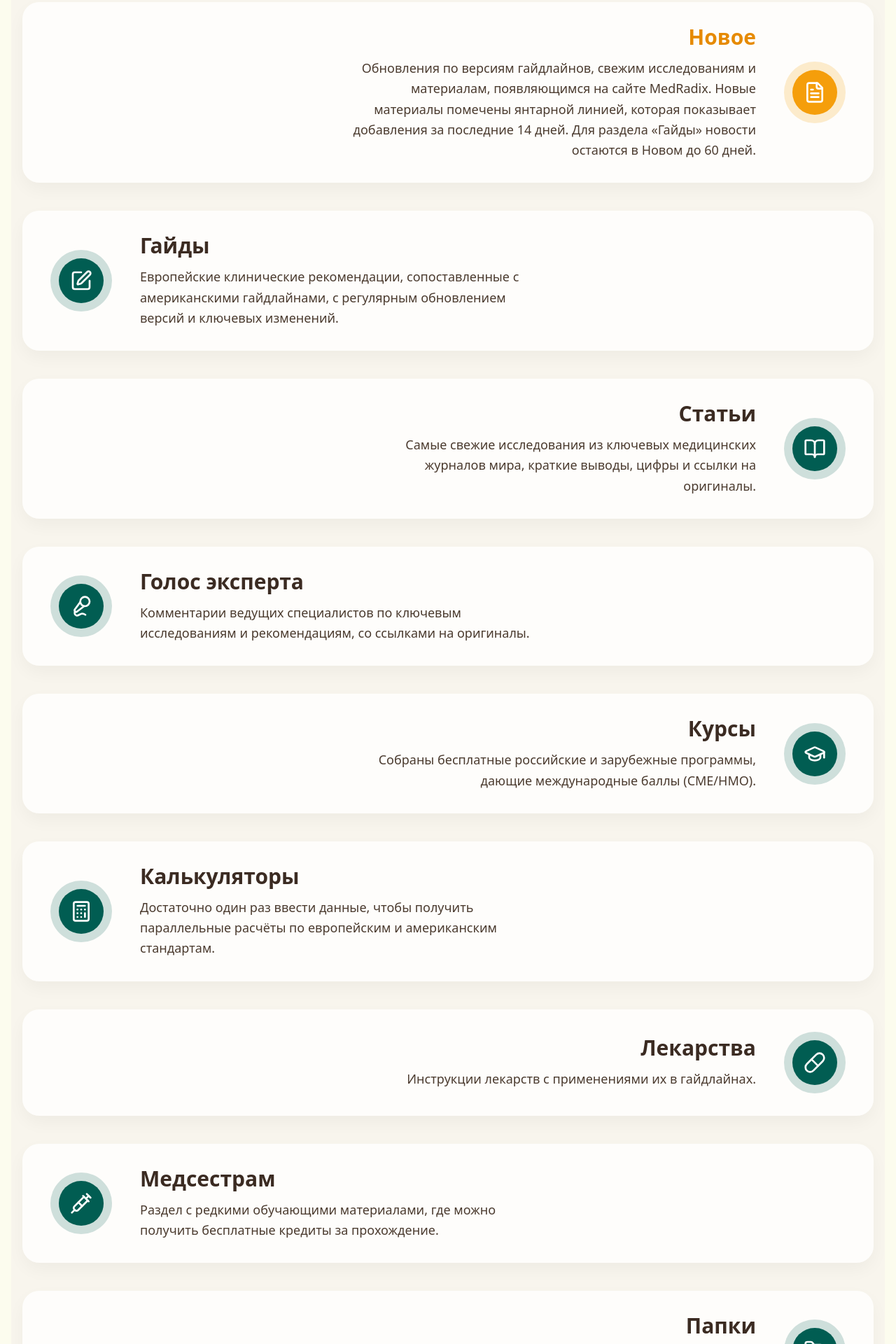
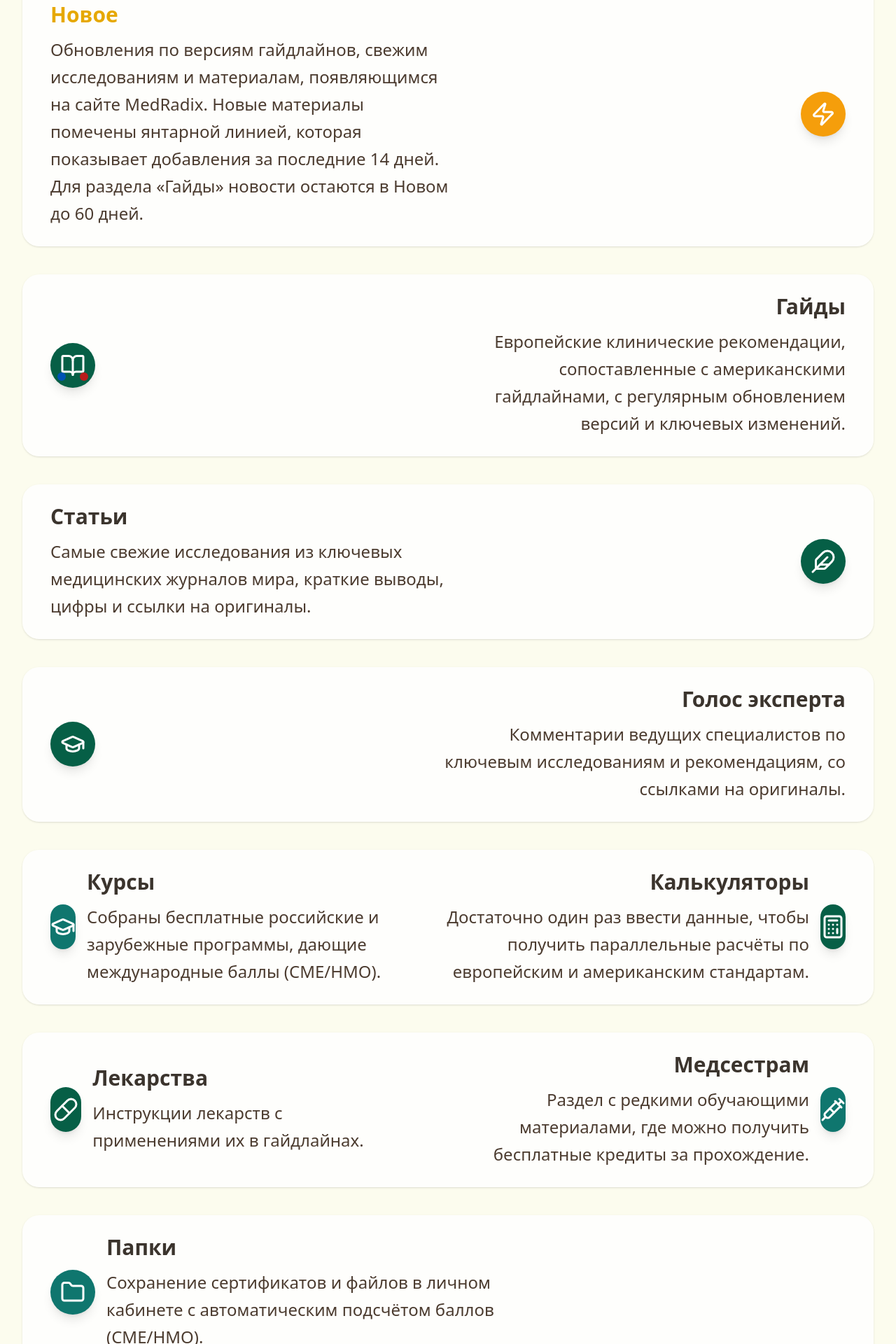
Before and after one commit to NMaryko/MedRadix, a Next.js app: page / in a window 1280 px wide. Shown: the part 560-2480 px from the top of the page at 70% size. Built offline with nearby package versions, Linux system fonts and the light colour scheme.

Commit message:
Refactor HomePage layout and replace icons
Refactor HomePage component layout and update icons.

```diff
--- a/app/page.tsx
+++ b/app/page.tsx
@@ -2,15 +2,14 @@
 
 import { useState } from 'react';
 import {
-  FileText,
+  Zap,
   BookOpen,
-  PenSquare,
-  Mic2,
+  Feather,
   GraduationCap,
   Calculator,
   Pill,
   Syringe,
-  FolderOpen,
+  Folder,
 } from 'lucide-react';
 
 const SPECIALTIES: string[] = [
@@ -54,7 +53,8 @@ const NEWS = [
   },
   {
     id: 3,
-    title: 'Исследование The Lancet: связь между сном и риском деменции',
+    title:
+      'Исследование The Lancet: связь между сном и риском деменции',
     href: '#',
   },
   {
@@ -71,115 +71,6 @@ const NEWS = [
   },
 ];
 
-type SectionId =
-  | 'news'
-  | 'guides'
-  | 'articles'
-  | 'experts'
-  | 'courses'
-  | 'calculators'
-  | 'drugs'
-  | 'nurses'
-  | 'folders';
-
-interface SectionConfig {
-  id: SectionId;
-  title: string;
-  description: string;
-  href: string;
-}
-
-const SECTIONS: SectionConfig[] = [
-  {
-    id: 'news',
-    title: 'Новое',
-    description:
-      'Обновления по версиям гайдлайнов, свежим исследованиям и материалам, появляющимся на сайте MedRadix. Новые материалы помечены янтарной линией, которая показывает добавления за последние 14 дней. Для раздела «Гайды» новости остаются в Новом до 60 дней.',
-    href: '/news',
-  },
-  {
-    id: 'guides',
-    title: 'Гайды',
-    description:
-      'Европейские клинические рекомендации, сопоставленные с американскими гайдлайнами, с регулярным обновлением версий и ключевых изменений.',
-    href: '/guides',
-  },
-  {
-    id: 'articles',
-    title: 'Статьи',
-    description:
-      'Самые свежие исследования из ключевых медицинских журналов мира, краткие выводы, цифры и ссылки на оригиналы.',
-    href: '/articles',
-  },
-  {
-    id: 'experts',
-    title: 'Голос эксперта',
-    description:
-      'Комментарии ведущих специалистов по ключевым исследованиям и рекомендациям, со ссылками на оригиналы.',
-    href: '/experts',
-  },
-  {
-    id: 'courses',
-    title: 'Курсы',
-    description:
-      'Собраны бесплатные российские и зарубежные программы, дающие международные баллы (CME/НМО).',
-    href: '/courses',
-  },
-  {
-    id: 'calculators',
-    title: 'Калькуляторы',
-    description:
-      'Достаточно один раз ввести данные, чтобы получить параллельные расчёты по европейским и американским стандартам.',
-    href: '/calculators',
-  },
-  {
-    id: 'drugs',
-    title: 'Лекарства',
-    description:
-      'Инструкции лекарств с применениями их в гайдлайнах.',
-    href: '/drugs',
-  },
-  {
-    id: 'nurses',
-    title: 'Медсестрам',
-    description:
-      'Раздел с редкими обучающими материалами, где можно получить бесплатные кредиты за прохождение.',
-    href: '/nurses',
-  },
-  {
-    id: 'folders',
-    title: 'Папки',
-    description:
-      'Сохранение сертификатов и файлов в личном кабинете с автоматическим подсчётом баллов (CME/НМО).',
-    href: '/folders',
-  },
-];
-
-function getSectionIcon(id: SectionId) {
-  switch (id) {
-    case 'news':
-      return FileText;
-    case 'guides':
-      return PenSquare;
-    case 'articles':
-      return BookOpen;
-    case 'experts':
-      return Mic2;
-    case 'courses':
-      return GraduationCap;
-    case 'calculators':
-      return Calculator;
-    case 'drugs':
-      return Pill;
-    case 'nurses':
-      return Syringe;
-    case 'folders':
-      return FolderOpen;
-    default:
-      return FileText;
-  }
-}
-
 export default function HomePage() {
   const [selectedSpecialty, setSelectedSpecialty] = useState('Все');
 
@@ -187,10 +78,9 @@ export default function HomePage() {
 
   return (
     <main className="bg-[#fcfcee] min-h-screen">
-      {/* --- КОМПАКТНЫЙ БЛОК АФОРИЗМА СВЕРХУ (НЕ ТРОГАЛ) --- */}
+      {/* Блок афоризма + фильтр специальности (НЕ трогаем структуру, только размеры шрифтов) */}
       <section className="border-b border-gray-200">
         <div className="max-w-[1360px] mx-auto px-4 pt-4 pb-4">
-          {/* три колонки: чип слева, афоризм по центру, фильтр справа */}
           <div className="flex items-center">
             {/* Левая колонка: чип */}
             <div className="flex-1 flex justify-start">
@@ -199,17 +89,17 @@ export default function HomePage() {
               </button>
             </div>
 
-            {/* Центральная колонка: афоризм по центру */}
+            {/* Центр: афоризм */}
             <div className="flex-shrink-0 text-center">
-              <h2 className="text-2xl md:text-3xl font-semibold italic tracking-wide">
+              <h2 className="text-3xl md:text-4xl font-semibold italic tracking-wide">
                 Mens sana in corpore sano
               </h2>
-              <p className="mt-1.5 text-sm text-[#3b342d]">
+              <p className="mt-2 text-lg md:text-xl text-[#3b342d]">
                 В здоровом теле — здоровый дух (Ювенал)
               </p>
             </div>
 
-            {/* Правая колонка: фильтр специальности */}
+            {/* Правая колонка: Специальность */}
             <div className="flex-1 flex justify-end">
               <div className="flex flex-col items-end gap-1">
                 <span className="text-[11px] uppercase tracking-[0.18em] text-[#9c978f]">
@@ -232,7 +122,7 @@ export default function HomePage() {
         </div>
       </section>
 
-      {/* --- СПИСОК НОВОСТЕЙ С МОЛНИЕЙ СЛЕВА (НЕ ТРОГАЛ) --- */}
+      {/* Список новостей с одной общей «молнией» слева */}
       <section className="relative max-w-[1360px] mx-auto px-4 pt-8 pb-16">
         {/* Жёлтая линия от нижней до верхней новости */}
         <div className="absolute left-10 top-2 bottom-2 flex items-stretch pointer-events-none">
@@ -242,15 +132,15 @@ export default function HomePage() {
         <ul className="space-y-4 pl-16">
           {filteredNews.map((item) => (
             <li key={item.id} className="flex items-start gap-4">
-              {/* Иконка-кружок */}
+              {/* Иконка-кружок с молнией */}
               <div className="flex h-7 w-7 flex-none items-center justify-center rounded-full border border-[#3b3640] bg-white shadow-[0_0_0_1px_rgba(0,0,0,0.03)]">
-                <span className="h-4 w-[2px] bg-[#facc15] rounded-full" />
+                <Zap className="h-4 w-4 text-[#facc15]" />
               </div>
 
-              {/* Кликабельная новость, шрифт чуть крупнее */}
+              {/* Кликабельная новость — font, как у описаний разделов */}
               <a
                 href={item.href}
-                className="text-[16px] md:text-[17px] leading-relaxed text-[#3b342d] hover:text-[#015d52] transition-colors"
+                className="text-lg md:text-xl leading-relaxed text-[#3b342d] hover:text-[#015d52] transition-colors"
               >
                 {item.title}
               </a>
@@ -259,105 +149,204 @@ export default function HomePage() {
         </ul>
       </section>
 
-      {/* --- ШАХМАТКА РАЗДЕЛОВ --- */}
-      <section className="border-t border-gray-200 bg-[#f8f4ee]/80">
-        <div className="max-w-[1360px] mx-auto px-4 py-16 space-y-10">
-          {SECTIONS.map((section, index) => {
-            const Icon = getSectionIcon(section.id);
-            const isOdd = (index + 1) % 2 === 1; // 1,3,5... — нечётные
-            const isNews = section.id === 'news';
-
-            const textColorTitle =
-              section.id === 'news' ? 'text-[#e68a00]' : 'text-[#3b2b22]';
-
-            const haloBase = isNews ? 'bg-[#f59e0b33]' : 'bg-[#015d5230]';
-            const circleBase = isNews ? 'bg-[#f59e0b]' : 'bg-[#015d52]';
-
-            return (
-              <a
-                key={section.id}
-                href={section.href}
-                className="block group"
-              >
-                <div
-                  className={`flex items-center gap-10 rounded-3xl bg-white/80 px-10 py-8 shadow-[0_10px_25px_rgba(0,0,0,0.04)] transition-all duration-300 group-hover:shadow-[0_16px_40px_rgba(0,0,0,0.12)] group-hover:-translate-y-0.5
-                  `}
-                >
-                  {isOdd ? (
-                    <>
-                      {/* Текст справа */}
-                      <div className="flex-1 text-right">
-                        <h3
-                          className={`${textColorTitle} text-2xl md:text-3xl font-semibold mb-3`}
-                        >
-                          {section.title}
+      {/* Шахматка разделов */}
+      <section className="max-w-[1360px] mx-auto px-4 pb-20 space-y-10">
+        {/* 1. Новое (иконка молния + жёлтый круг) */}
+        <div className="flex items-center justify-between gap-10 rounded-3xl bg-white/80 shadow-sm hover:shadow-lg transition-shadow duration-200 px-10 py-7 cursor-pointer">
+          {/* Текст слева */}
+          <div className="max-w-xl mr-auto">
+            <h3 className="text-2xl md:text-3xl font-semibold text-[#e6a800] mb-3">
+              Новое
             </h3>
-                        <p className="text-base md:text-lg leading-relaxed text-[#4b3b2f] max-w-xl ml-auto">
-                          {section.description}
+            <p className="text-xl md:text-2xl leading-relaxed text-[#4b3b2f]">
+              Обновления по версиям гайдлайнов, свежим исследованиям и
+              материалам, появляющимся на сайте MedRadix. Новые материалы
+              помечены янтарной линией, которая показывает добавления за
+              последние 14 дней. Для раздела «Гайды» новости остаются в Новом до
+              60 дней.
             </p>
           </div>
 
           {/* Иконка справа */}
-                      <div className="flex-none flex justify-end">
-                        <div
-                          className={`relative rounded-full p-3 ${haloBase} transition-all duration-300 group-hover:scale-110 group-hover:bg-opacity-70`}
-                        >
-                          <div
-                            className={`flex h-16 w-16 items-center justify-center rounded-full ${circleBase} text-white`}
-                          >
-                            <Icon className="h-8 w-8" />
+          <div className="flex items-center justify-center">
+            <div className="relative">
+              <div className="h-16 w-16 rounded-full bg-[#f59e0b] flex items-center justify-center shadow-lg transition-transform duration-200 group-hover:scale-105">
+                <Zap className="h-9 w-9 text-white" />
               </div>
-                        </div>
-                      </div>
-                    </>
-                  ) : (
-                    <>
-                      {/* Иконка слева */}
-                      <div className="flex-none flex justify-start">
-                        <div
-                          className={`relative rounded-full p-3 ${haloBase} transition-all duration-300 group-hover:scale-110 group-hover:bg-opacity-70`}
-                        >
-                          <div
-                            className={`flex h-16 w-16 items-center justify-center rounded-full ${circleBase} text-white`}
-                          >
-                            <Icon className="h-8 w-8" />
             </div>
           </div>
         </div>
 
-                      {/* Текст слева */}
-                      <div className="flex-1 text-left">
-                        <h3
-                          className={`${textColorTitle} text-2xl md:text-3xl font-semibold mb-3`}
-                        >
-                          {section.title}
+        {/* 2. Гайды (иконка книга + мини-флажки внутри) */}
+        <div className="flex items-center justify-between gap-10 rounded-3xl bg-white/80 shadow-sm hover:shadow-lg transition-shadow duration-200 px-10 py-7 cursor-pointer">
+          {/* Иконка слева */}
+          <div className="flex items-center justify-center">
+            <div className="relative">
+              <div className="h-16 w-16 rounded-full bg-[#065f46] flex items-center justify-center shadow-lg transition-transform duration-200 group-hover:scale-105">
+                <div className="relative">
+                  <BookOpen className="h-9 w-9 text-white" />
+                  {/* маленькие “флажки” EU/US */}
+                  <div className="absolute -bottom-1 -left-1 h-3 w-3 rounded-full bg-[#0052B4]" />
+                  <div className="absolute -bottom-1 -right-1 h-3 w-3 rounded-full bg-[#b91c1c]" />
+                </div>
+              </div>
+            </div>
+          </div>
+
+          {/* Текст справа */}
+          <div className="max-w-xl ml-auto text-right">
+            <h3 className="text-2xl md:text-3xl font-semibold text-[#3b342d] mb-3">
+              Гайды
             </h3>
-                        <p className="text-base md:text-lg leading-relaxed text-[#4b3b2f] max-w-xl mr-auto">
-                          {section.description}
+            <p className="text-xl md:text-2xl leading-relaxed text-[#4b3b2f]">
+              Европейские клинические рекомендации, сопоставленные с
+              американскими гайдлайнами, с регулярным обновлением версий и
+              ключевых изменений.
             </p>
           </div>
-                    </>
-                  )}
         </div>
-              </a>
-            );
-          })}
+
+        {/* 3. Статьи (иконка перо) */}
+        <div className="flex items-center justify-between gap-10 rounded-3xl bg-white/80 shadow-sm hover:shadow-lg transition-shadow duration-200 px-10 py-7 cursor-pointer">
+          {/* Текст слева */}
+          <div className="max-w-xl mr-auto">
+            <h3 className="text-2xl md:text-3xl font-semibold text-[#3b342d] mb-3">
+              Статьи
+            </h3>
+            <p className="text-xl md:text-2xl leading-relaxed text-[#4b3b2f]">
+              Самые свежие исследования из ключевых медицинских журналов мира,
+              краткие выводы, цифры и ссылки на оригиналы.
+            </p>
           </div>
-      </section>
 
-      {/* --- CTA НИЖЕ --- */}
-      <section className="border-t border-gray-200">
-        <div className="max-w-[1360px] mx-auto px-4 py-16 text-center">
-          <button className="inline-flex items-center justify-center rounded-full bg-[#015d52] px-10 py-3 text-base md:text-lg font-semibold text-white shadow-md hover:bg-[#01463d] hover:shadow-lg transition-colors">
+          {/* Иконка справа */}
+          <div className="flex items-center justify-center">
+            <div className="h-16 w-16 rounded-full bg-[#065f46] flex items-center justify-center shadow-lg transition-transform duration-200 group-hover:scale-105">
+              <Feather className="h-9 w-9 text-white" />
+            </div>
+          </div>
+        </div>
+
+        {/* 4. Голос эксперта (иконка “экспертность”) */}
+        <div className="flex items-center justify-between gap-10 rounded-3xl bg-white/80 shadow-sm hover:shadow-lg transition-shadow duration-200 px-10 py-7 cursor-pointer">
+          {/* Иконка слева */}
+          <div className="flex items-center justify-center">
+            <div className="h-16 w-16 rounded-full bg-[#065f46] flex items-center justify-center shadow-lg transition-transform duration-200 group-hover:scale-105">
+              <GraduationCap className="h-9 w-9 text-white" />
+            </div>
+          </div>
+
+          {/* Текст справа */}
+          <div className="max-w-xl ml-auto text-right">
+            <h3 className="text-2xl md:text-3xl font-semibold text-[#3b342d] mb-3">
+              Голос эксперта
+            </h3>
+            <p className="text-xl md:text-2xl leading-relaxed text-[#4b3b2f]">
+              Комментарии ведущих специалистов по ключевым исследованиям и
+              рекомендациям, со ссылками на оригиналы.
+            </p>
+          </div>
+        </div>
+
+        {/* 5. Курсы / Калькуляторы */}
+        <div className="flex items-center justify-between gap-10 rounded-3xl bg-white/80 shadow-sm hover:shadow-lg transition-shadow duration-200 px-10 py-7 cursor-pointer">
+          {/* Курсы слева */}
+          <div className="flex items-center gap-4 max-w-xl mr-auto">
+            <div className="h-16 w-16 rounded-full bg-[#0f766e] flex items-center justify-center shadow-lg transition-transform duration-200 group-hover:scale-105">
+              <GraduationCap className="h-9 w-9 text-white" />
+            </div>
+            <div>
+              <h3 className="text-2xl md:text-3xl font-semibold text-[#3b342d] mb-3">
+                Курсы
+              </h3>
+              <p className="text-xl md:text-2xl leading-relaxed text-[#4b3b2f]">
+                Собраны бесплатные российские и зарубежные программы, дающие
+                международные баллы (CME/НМО).
+              </p>
+            </div>
+          </div>
+
+          {/* Калькуляторы справа */}
+          <div className="flex items-center gap-4 max-w-xl ml-auto justify-end">
+            <div>
+              <h3 className="text-2xl md:text-3xl font-semibold text-[#3b342d] mb-3 text-right">
+                Калькуляторы
+              </h3>
+              <p className="text-xl md:text-2xl leading-relaxed text-[#4b3b2f] text-right">
+                Достаточно один раз ввести данные, чтобы получить параллельные
+                расчёты по европейским и американским стандартам.
+              </p>
+            </div>
+            <div className="h-16 w-16 rounded-full bg-[#065f46] flex items-center justify-center shadow-lg transition-transform duration-200 group-hover:scale-105">
+              <Calculator className="h-9 w-9 text-white" />
+            </div>
+          </div>
+        </div>
+
+        {/* 6. Лекарства / Медсестрам */}
+        <div className="flex items-center justify-between gap-10 rounded-3xl bg-white/80 shadow-sm hover:shadow-lg transition-shadow duration-200 px-10 py-7 cursor-pointer">
+          {/* Лекарства слева */}
+          <div className="flex items-center gap-4 max-w-xl mr-auto">
+            <div className="h-16 w-16 rounded-full bg-[#065f46] flex items-center justify-center shadow-lg transition-transform duration-200 group-hover:scale-105">
+              <Pill className="h-9 w-9 text-white" />
+            </div>
+            <div>
+              <h3 className="text-2xl md:text-3xl font-semibold text-[#3b342d] mb-3">
+                Лекарства
+              </h3>
+              <p className="text-xl md:text-2xl leading-relaxed text-[#4b3b2f]">
+                Инструкции лекарств с применениями их в гайдлайнах.
+              </p>
+            </div>
+          </div>
+
+          {/* Медсестрам справа (шприц) */}
+          <div className="flex items-center gap-4 max-w-xl ml-auto justify-end">
+            <div>
+              <h3 className="text-2xl md:text-3xl font-semibold text-[#3b342d] mb-3 text-right">
+                Медсестрам
+              </h3>
+              <p className="text-xl md:text-2xl leading-relaxed text-[#4b3b2f] text-right">
+                Раздел с редкими обучающими материалами, где можно получить
+                бесплатные кредиты за прохождение.
+              </p>
+            </div>
+            <div className="h-16 w-16 rounded-full bg-[#0f766e] flex items-center justify-center shadow-lg transition-transform duration-200 group-hover:scale-105">
+              <Syringe className="h-9 w-9 text-white" />
+            </div>
+          </div>
+        </div>
+
+        {/* 7. Папки */}
+        <div className="flex items-center gap-4 rounded-3xl bg-white/80 shadow-sm hover:shadow-lg transition-shadow duration-200 px-10 py-7 cursor-pointer">
+          <div className="h-16 w-16 rounded-full bg-[#0f766e] flex items-center justify-center shadow-lg transition-transform duration-200 group-hover:scale-105">
+            <Folder className="h-9 w-9 text-white" />
+          </div>
+          <div className="max-w-xl">
+            <h3 className="text-2xl md:text-3xl font-semibold text-[#3b342d] mb-3">
+              Папки
+            </h3>
+            <p className="text-xl md:text-2xl leading-relaxed text-[#4b3b2f]">
+              Сохранение сертификатов и файлов в личном кабинете с
+              автоматическим подсчётом баллов (CME/НМО).
+            </p>
+          </div>
+        </div>
+
+        {/* CTA + цены */}
+        <div className="mt-12 text-center">
+          <button className="inline-flex items-center justify-center px-8 py-3 rounded-full bg-[#015d52] text-white text-lg font-semibold shadow-md hover:bg-[#01463d] transition-colors">
             Получить полный доступ MedRadix
           </button>
-          <p className="mt-4 text-sm md:text-base text-[#4b3b2f]">
-            для врачей — от $12/мес, для медсестер — от $7/мес
+          <p className="mt-3 text-sm text-[#4b3b2f]">
+            для врачей — от $12/мес, для медсестёр — от $7/мес
           </p>
-          <p className="mt-10 text-sm md:text-base text-[#4b3b2f]">
+        </div>
+
+        {/* support — расстояние увеличено в 2 раза */}
+        <p className="mt-8 text-center text-sm text-[#4b3b2f]">
           support@medradix.info
         </p>
-        </div>
       </section>
     </main>
   );
```
Lines whose indentation alone changed are shown as unchanged.
